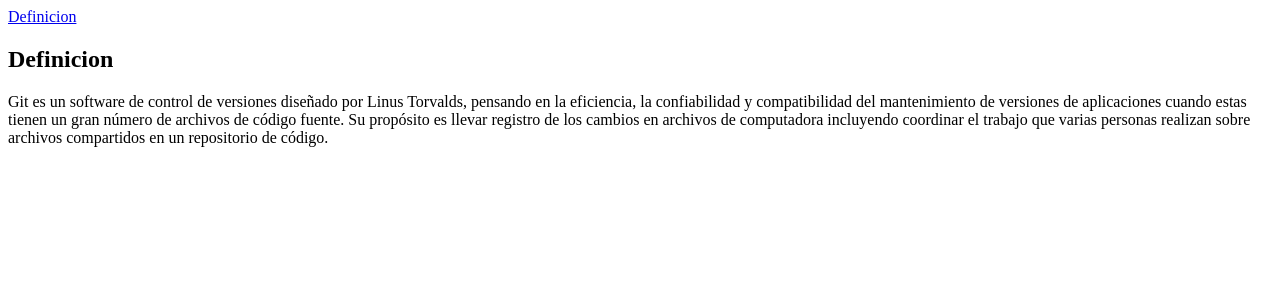
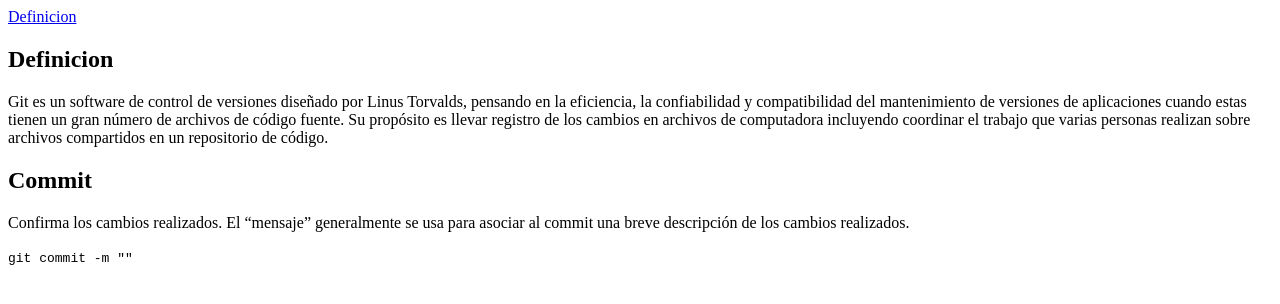
Before and after one commit to missvico/cFS2202-Repositorios, a plain HTML site: page index.html in a window 1280 px wide. Drawn offline with Linux system fonts and the light colour scheme.

Commit message:
add new section COMMIT

```diff
--- a/index.html
+++ b/index.html
@@ -19,6 +19,15 @@
                 Git es un software de control de versiones diseñado por Linus Torvalds, pensando en la eficiencia, la confiabilidad y compatibilidad del mantenimiento de versiones de aplicaciones cuando estas tienen un gran número de archivos de código fuente. Su propósito es llevar registro de los cambios en archivos de computadora incluyendo coordinar el trabajo que varias personas realizan sobre archivos compartidos en un repositorio de código.
             </p>
         </section>
+        <section>
+            <h1>Commit</h1>
+            <p>
+                Confirma los cambios realizados. El “mensaje” generalmente se usa para asociar al commit una breve descripción de los cambios realizados.
+            </p>
+            <code>
+                git commit -m "<mensaje>"
+            </code>
+        </section>
     </main>
 </body>
 </html>
```
